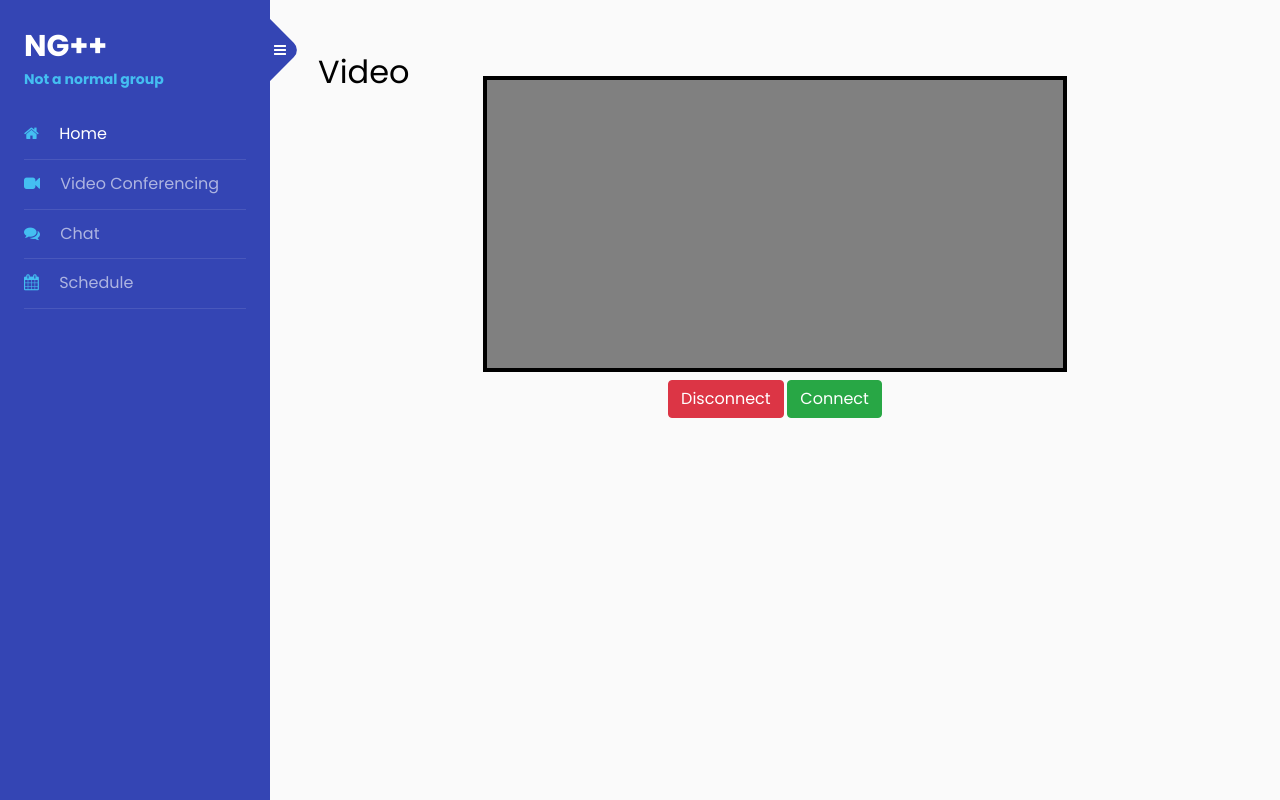
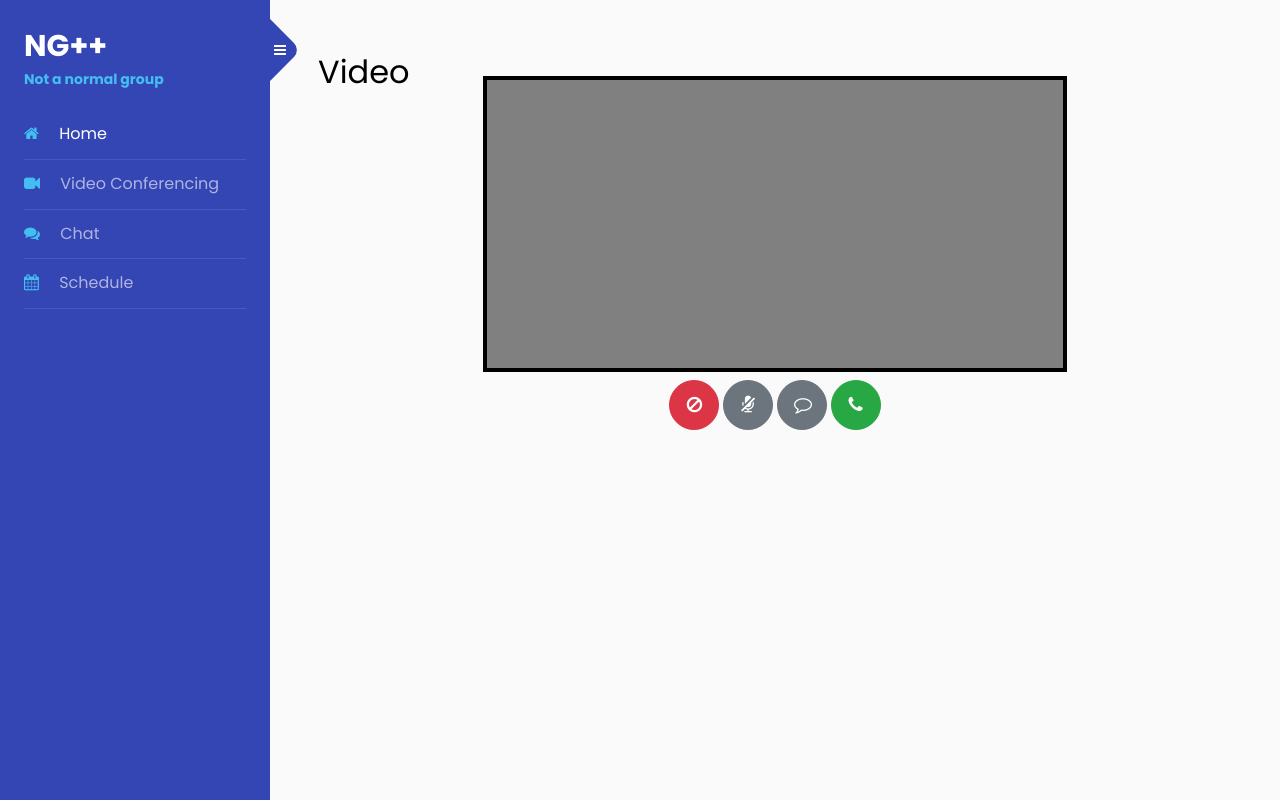
Before and after one commit to talalOthman/DemoSite, a PHP site: page /videoPage/camera.html in a window 1280 px wide. Run offline with PHP 8.4, Linux system fonts and the light colour scheme.

Commit message:
added jquery for mute button

```diff
--- a/videoPage/camera.html
+++ b/videoPage/camera.html
@@ -47,8 +47,10 @@
         <div class="container">
             <video autoplay="true" id="videoElement"></video>
             <div class="buttons">
-            <button type="button" class="btn btn-danger Disconnect" id="disconnect">Disconnect</button>
-           <button type="button" class="btn btn-Success connect" id="connect">Connect</button>
+            <button type="button" class="btn btn-danger Disconnect" id="disconnect"><i class="fa fa-ban" aria-hidden="true"></i></button>
+            <button type="button" class="btn btn-secondary " id = "mute"><i class="fa fa-microphone-slash" aria-hidden="true"></i></button>
+            <button type="button" class="btn btn-secondary" onclick="window.location.href='../chatPage/chat.html'"><i class="fa fa-comment-o" aria-hidden="true"></i></button>
+           <button type="button" class="btn btn-Success connect" id="connect"><i class="fa fa-phone" aria-hidden="true"></i></button>
             </div>
            </div>
 
--- a/videoPage/script.js
+++ b/videoPage/script.js
@@ -45,3 +45,21 @@ var video = document.querySelector("#videoElement");
 
                     function videoError(e){}
                     })
+
+                    let mute = document.getElementById('mute');
+                    let muteStatus = false;
+
+                    mute.addEventListener('click', function(){
+                      if(muteStatus == false){
+                      $('#mute').addClass('btn-danger');
+                      $('#mute').removeClass('btn-secondary');
+                      muteStatus = true;
+                      }
+
+                      else{
+                      $('#mute').addClass('btn-secondary');
+                      $('#mute').removeClass('btn-danger');
+                      muteStatus = false;
+                      }
+
+                    })
--- a/videoPage/style.css
+++ b/videoPage/style.css
@@ -16,7 +16,25 @@
 
    .buttons{
        margin-top: 1%;
+       margin-left: 10%;
    }
+
+   .btn{
+    width: 50px;
+    height: 50px;
+    padding: 10px 16px;
+    font-size: 18px;
+    line-height: 1.33;
+    border-radius: 25px;
+
+   }
+
+   a, a:hover, a:focus, a:active{
+       text-decoration: none;
+       color: inherit
+   }
+
+
 
 
    @media only screen and (min-width: 601px) {
@@ -26,9 +44,11 @@
         width: 66%;
         height: 49%;
 
+       }
 
-
-       }
+    .buttons{
+        margin-left: 0;
+    }
 
 
 
```
